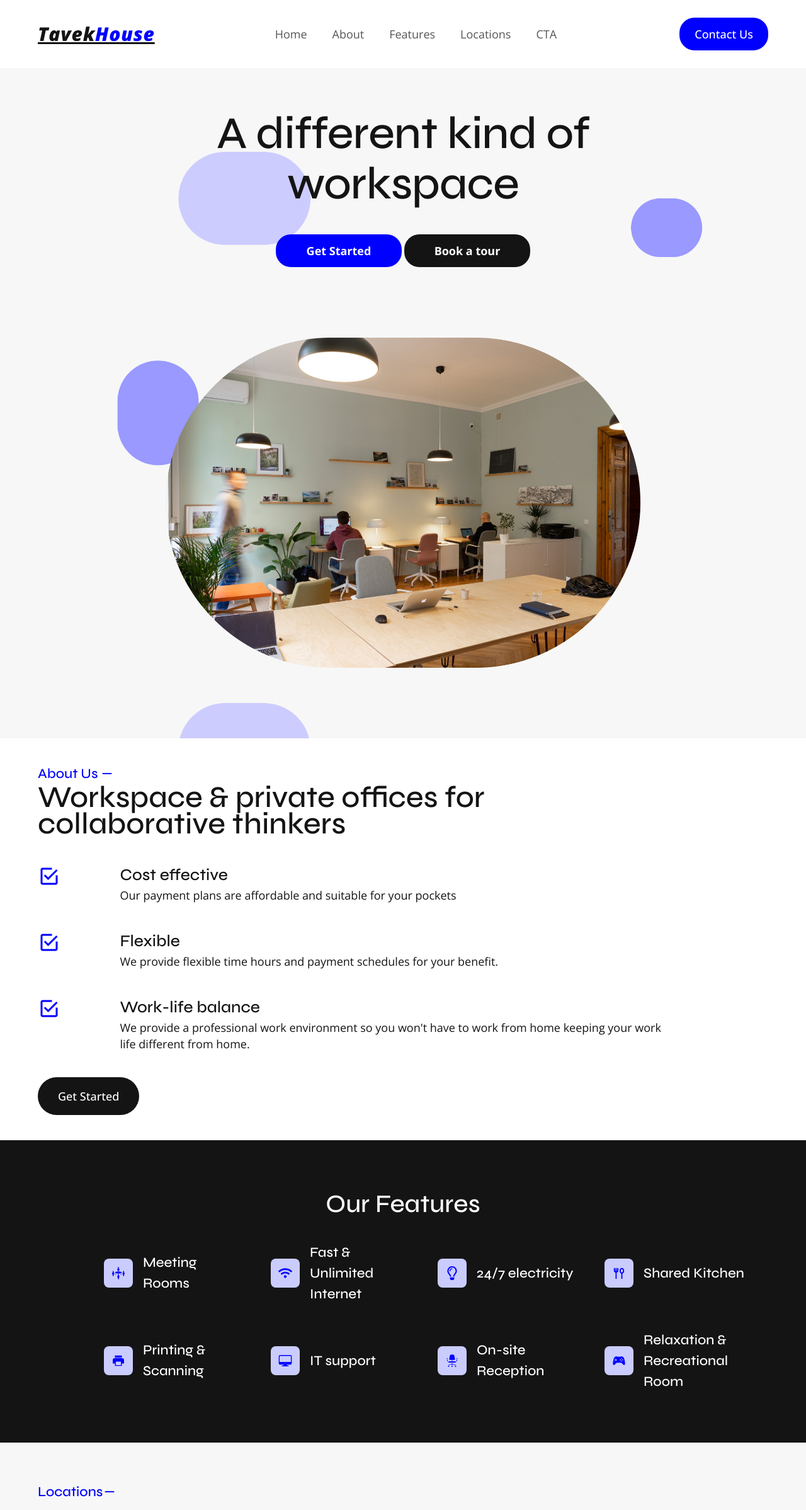
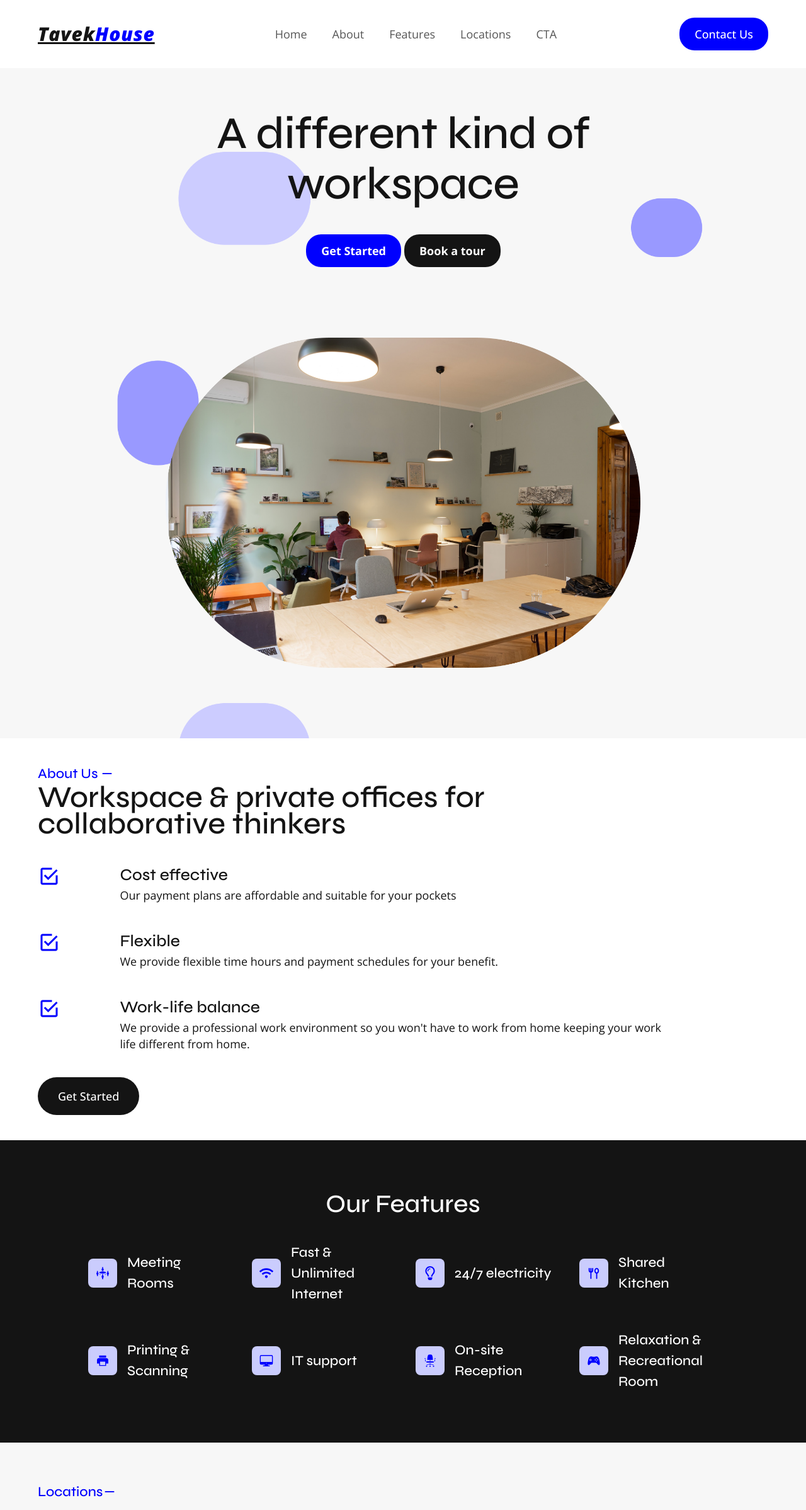
Before and after one commit to Greatseun02/tavek-house, a React (Vite) app: page / in a window 1280 px wide. Shown: the top 2397 px of the page at 63% size. Built offline with nearby package versions, Linux system fonts and the light colour scheme.

Commit message:
fixed some bugs

```diff
--- a/src/Sections/Footer.jsx
+++ b/src/Sections/Footer.jsx
@@ -9,7 +9,7 @@ export default function Footer() {
     }
 
   return (
-    <section id='contact' className='py-16 mx-auto container px-sm xl:px-xl flex flex-col xl:flex-row-reverse justify-between xl:pb-0'>
+    <section id='contact' className='pt-16 pb-7 mx-auto container px-sm xl:px-xl flex flex-col xl:flex-row-reverse justify-between xl:pb-0'>
         <div className='mb-16'>
             <p className='text-[28px] font-medium leading-[34px] syne '>Contact us</p>
             <div className='grid gap-3 mt-5'>
--- a/src/Sections/HeroSection.jsx
+++ b/src/Sections/HeroSection.jsx
@@ -20,10 +20,10 @@ export default function HeroSection() {
         <Header/>
         <div className='bg-primaryWhite herosection'>
             <div className=' container px-sm mx-auto text-center pt-16 xl:px-xl '>
-                <p className='text-[48px] font-medium syne leading-[50px] tracking-[-0.8px] xl:text-[72px] w-[60%] mx-auto xl:leading-[80px]'>A different kind of workspace</p>
+                <p className='text-[48px] font-medium syne leading-[50px] tracking-[-0.8px] xl:text-[72px] xl:w-[60%] mx-auto xl:leading-[80px]'>A different kind of workspace</p>
                 <div className='grid grid-cols-2 gap-1 mt-10 w-fit mx-auto '>
-                    <Button onClick={handleClick} style={"font-[700] bg-primaryBlue text-lg w-[200px] tochange"} text={"Get Started"}/>
-                    <Button onClick={handleTourClick} text={"Book a tour"} style={"font-[700] tochange bg-primaryBlack  w-[200px] "}/>
+                    <Button onClick={handleClick} style={"font-[700] bg-primaryBlue text-lg max-w-[200px] tochange"} text={"Get Started"}/>
+                    <Button onClick={handleTourClick} text={"Book a tour"} style={"font-[700] tochange bg-primaryBlack max-w-[200px] "}/>
                 </div>
                 <div className='grid justify-center container relative'>
                   <img src={Image} className='w-[80%] xl:w-[65%] mx-auto my-28'></img>
--- a/src/Sections/Locations.jsx
+++ b/src/Sections/Locations.jsx
@@ -45,7 +45,7 @@ export default function Locations() {
                     lists.map(
                         list =>
                         <div className='grid'>
-                            <img className='object-cover w-full h-[600px]  rounded-xl ' src={list.img}></img>
+                            <img className='object-cover w-full h-[300px] md:h-[400px] lg:h-[500px] xl:h-[600px]  rounded-xl ' src={list.img}></img>
                             <p className='syne font-semibold text-[24px] mt-3 '>{list.title}</p>
                         </div>
                     )
--- a/src/Sections/OffersSection.jsx
+++ b/src/Sections/OffersSection.jsx
@@ -41,7 +41,7 @@ export default function OffersSection() {
     <section id='features' className='bg-primaryBlack '>
         <div className='px-sm py-20 text-center container mx-auto text-white px:px-xl'>
         <p className='syne text-[40px] leading-[42px] font-medium'>Our Features</p>
-            <div className='grid mt-10 gap-10 pl-[12%] pr-20 xl:grid-cols-4 '>
+            <div className='grid mt-10 gap-10 px-[5%] xl:px-[10%] xl:grid-cols-4 '>
                 {
                     offers.map(
                         offer=>
```
